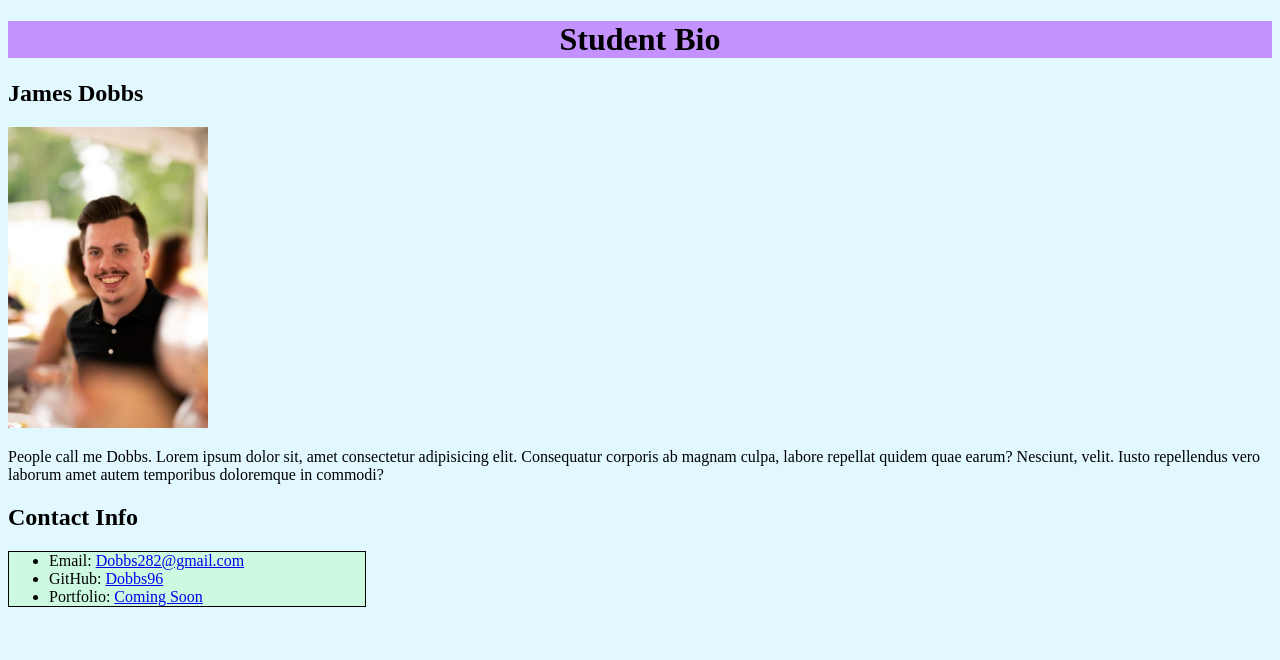
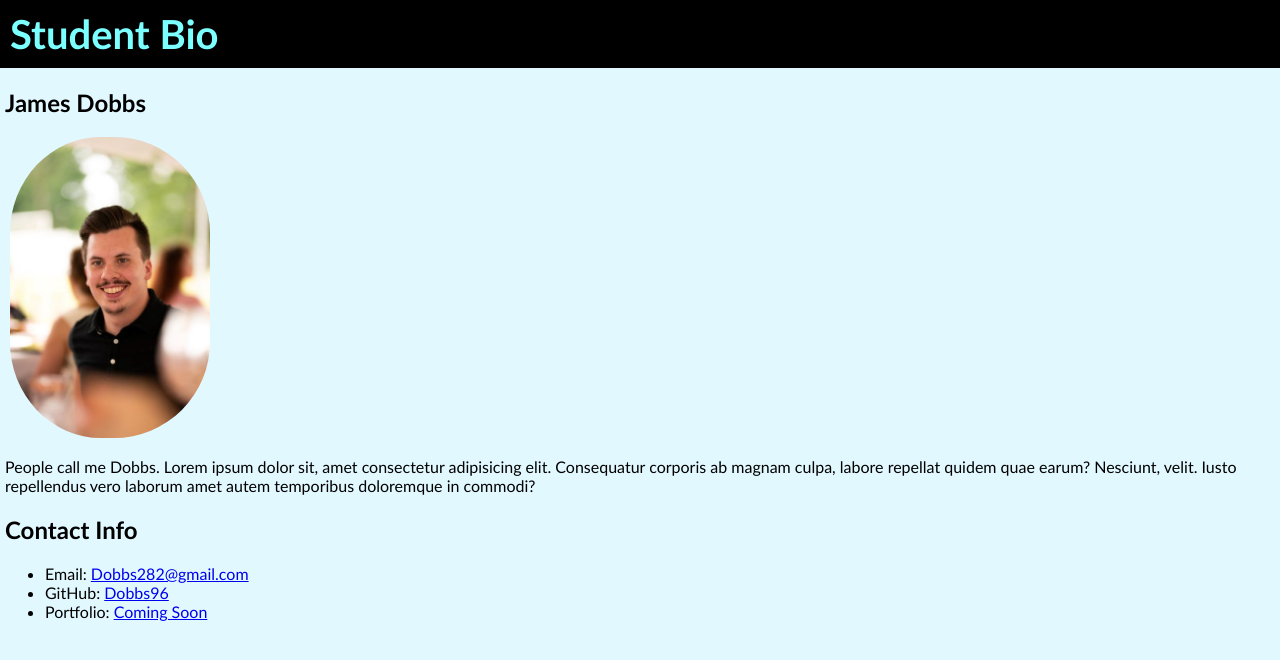
Before and after one commit to Dobbs96/first-day-repo, a plain HTML site: page On going skills/index.html in a window 1280 px wide. Drawn offline with Linux system fonts and the light colour scheme.

Commit message:
Added ids, classes, and more CSS

```diff
--- a/On going skills/index.html
+++ b/On going skills/index.html
@@ -8,24 +8,32 @@
 
   <body>
     <header>
-      <h1>Student Bio</h1>
+      <h1 class="header" id="header">Student Bio</h1>
     </header>
 
     <section>
-      <h2>James Dobbs</h2>
+      <div>
+        <h2 id="name">James Dobbs</h2>
+
         <img
           src="./Pictures/Profile_Me2.JPG"
           alt="James Dobbs profile picture"
-        width="200px"
+          id="profileMe"
         />
-      <p>
+      </div>
+
+      <article>
+        <p class="aboutMe" id="aboutMe">
           People call me Dobbs. Lorem ipsum dolor sit, amet consectetur
-        adipisicing elit. Consequatur corporis ab magnam culpa, labore repellat
-        quidem quae earum? Nesciunt, velit. Iusto repellendus vero laborum amet
-        autem temporibus doloremque in commodi?
+          adipisicing elit. Consequatur corporis ab magnam culpa, labore
+          repellat quidem quae earum? Nesciunt, velit. Iusto repellendus vero
+          laborum amet autem temporibus doloremque in commodi?
         </p>
-      <h2>Contact Info</h2>
-      <ul id="contact">
+      </article>
+
+      <div>
+        <h2 class="contactHeader">Contact Info</h2>
+        <ul id="contacts">
           <li>
             Email: <a href="mailto:Dobbs282@gmail.com">Dobbs282@gmail.com</a>
           </li>
@@ -38,6 +46,7 @@
             <a href="#">Coming Soon</a>
           </li>
         </ul>
+      </div>
     </section>
   </body>
 </html>
--- a/On going skills/style.css
+++ b/On going skills/style.css
@@ -1,13 +1,34 @@
 body {
   background: rgb(226, 248, 255);
+  margin: 0;
+  font-family: "Trebuchet MS", "Lucida Sans Unicode", "Lucida Grande",
+    "Lucida Sans", Arial, sans-serif;
 }
 
-header {
-  text-align: center;
-  background-color: rgba(153, 0, 255, 0.411);
+#header {
+  font-size: 40px;
+  background-color: rgb(0, 0, 0);
+  color: rgb(123, 255, 255);
+  margin: 0;
+  padding: 10px;
 }
+
+div {
+  padding-left: 5px;
+}
+
+article {
+  padding-left: 5px;
+}
+
 #contact {
   width: 25%;
   background-color: rgba(151, 250, 151, 0.295);
   border: solid 1px black;
 }
+
+#profileMe {
+  width: 200px;
+  border-radius: 6em;
+  padding-left: 5px;
+}
```
Also changed, not shown: 1 other file. Lines whose indentation alone changed are shown as unchanged.
